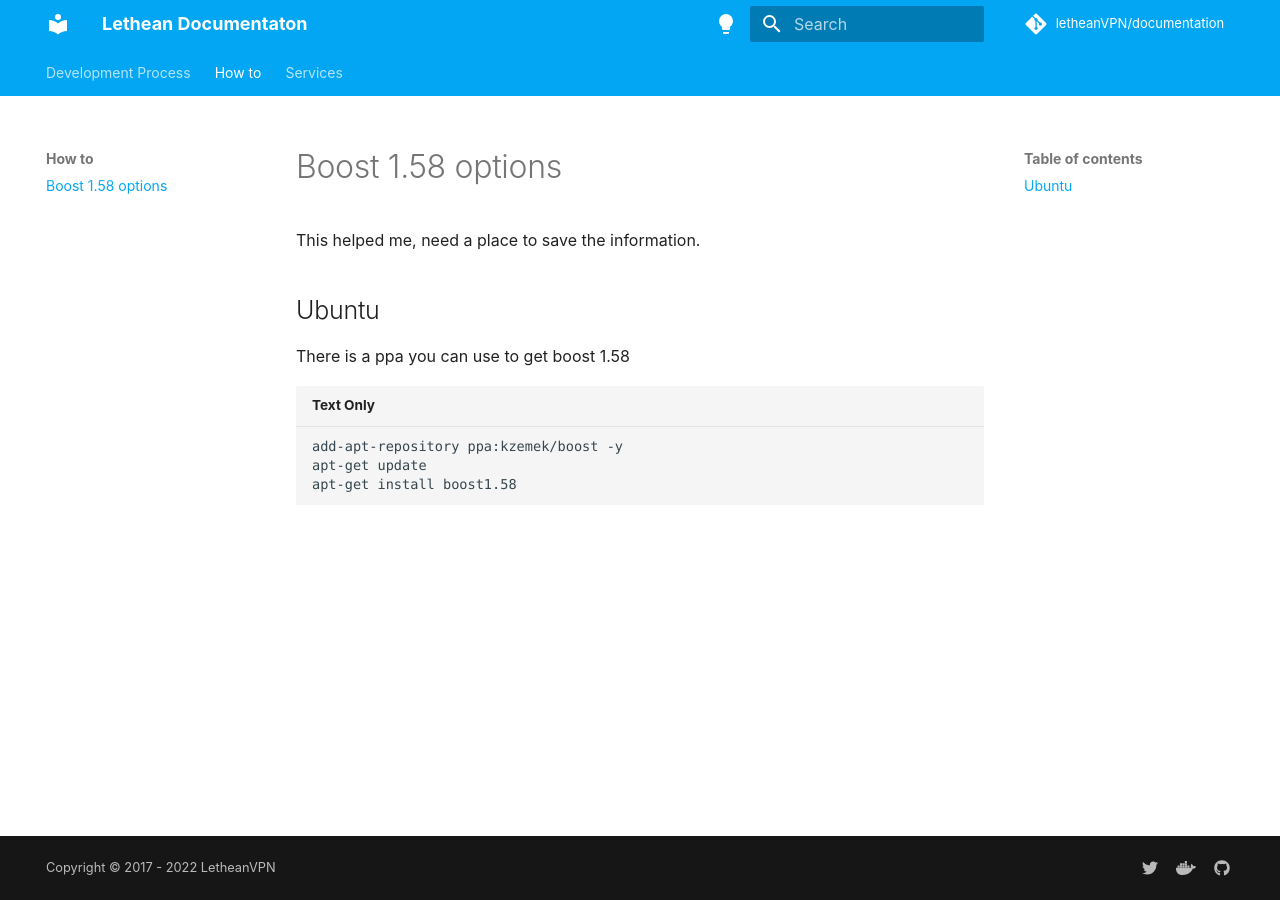
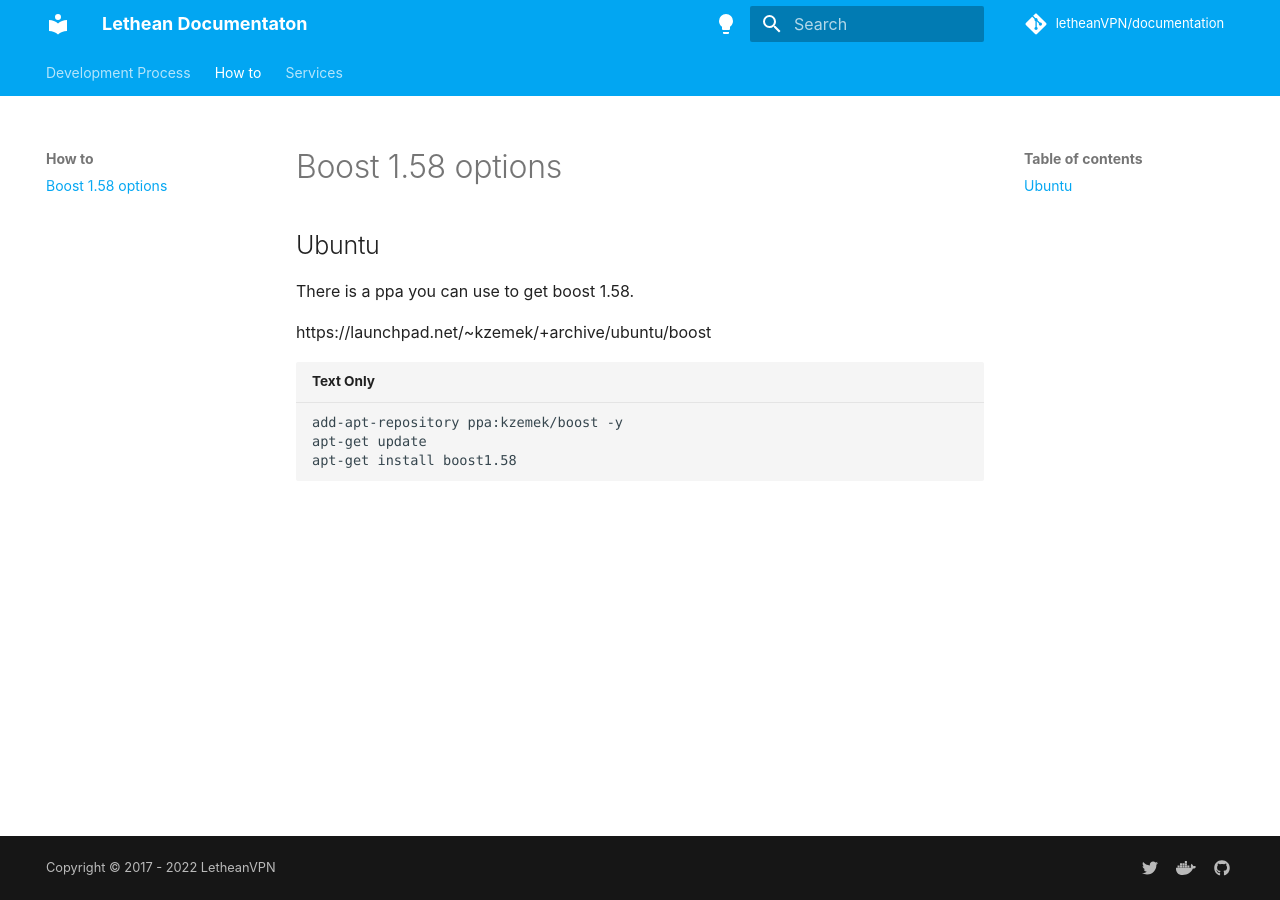
Before and after one commit to letheanVPN/documentation, an MkDocs documentation site: the page built from docs/how-to/use-boost-1.58-again.md, in a window 1280 px wide. Built offline with MkDocs 1.6.1 and Material for MkDocs 9.7.7, drawn with Linux system fonts in a browser that asks for light colours; comment, search, counter and statistics services are not loaded.

Commit message:
Update use-boost-1.58-again.md

````diff
--- a/docs/how-to/use-boost-1.58-again.md
+++ b/docs/how-to/use-boost-1.58-again.md
@@ -1,10 +1,10 @@
 # Boost 1.58 options
-
-This helped me, need a place to save the information.
 
 ## Ubuntu
 
-There is a ppa you can use to get boost 1.58
+There is a ppa you can use to get boost 1.58.
+
+https://launchpad.net/~kzemek/+archive/ubuntu/boost
 
 ```
 add-apt-repository ppa:kzemek/boost -y
````
